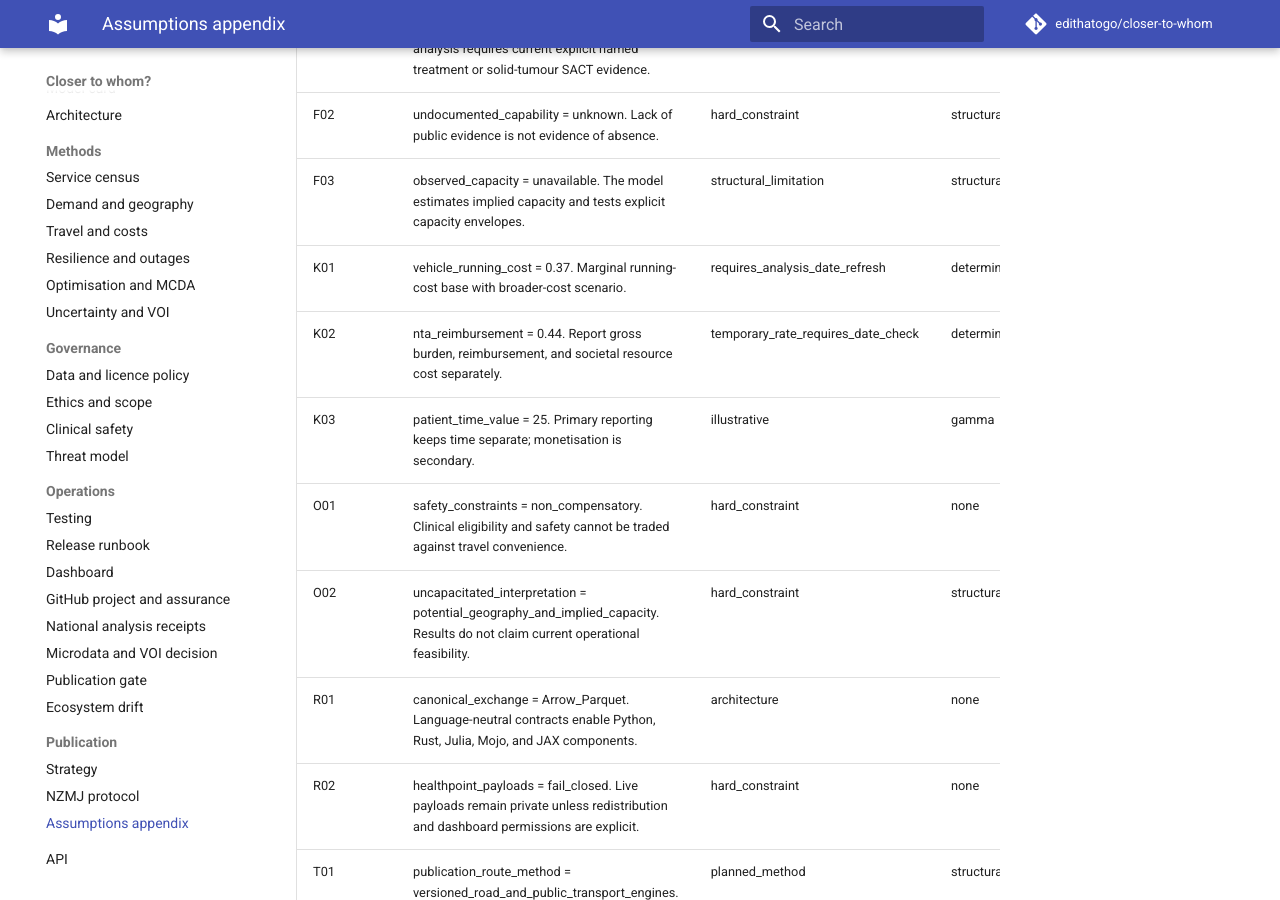
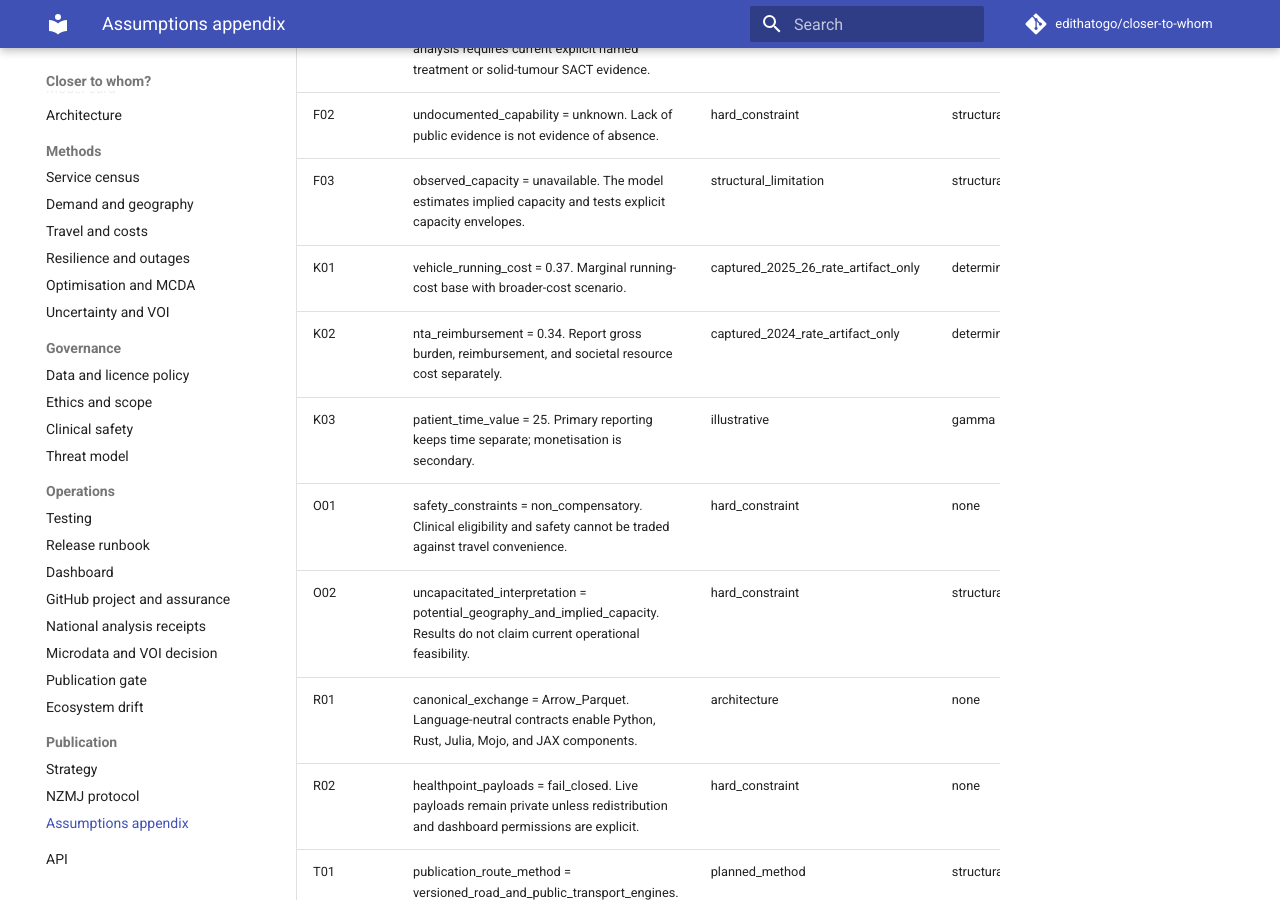
Before and after one commit to edithatogo/closer-to-whom, an MkDocs documentation site: the page built from docs/publication/assumptions-appendix.md, in a window 1280 px wide and 900 px high, scrolled down 1441 px. Built offline with MkDocs 1.6.1 and Material for MkDocs 9.7.7, drawn with Linux system fonts in a browser that asks for light colours; comment, search, counter and statistics services are not loaded.

Commit message:
Capture public travel cost source receipts

```diff
--- a/docs/publication/assumptions-appendix.md
+++ b/docs/publication/assumptions-appendix.md
@@ -19,8 +19,8 @@ Generated from `assumptions/assumptions.yaml`; do not edit by hand.
 | F01 | conservative_evidence_threshold = 2. Primary analysis requires current explicit named treatment or solid-tumour SACT evidence. | protocol_rule | structural |  |
 | F02 | undocumented_capability = unknown. Lack of public evidence is not evidence of absence. | hard_constraint | structural |  |
 | F03 | observed_capacity = unavailable. The model estimates implied capacity and tests explicit capacity envelopes. | structural_limitation | structural |  |
-| K01 | vehicle_running_cost = 0.37. Marginal running-cost base with broader-cost scenario. | requires_analysis_date_refresh | deterministic_scenario |  |
-| K02 | nta_reimbursement = 0.44. Report gross burden, reimbursement, and societal resource cost separately. | temporary_rate_requires_date_check | deterministic_scenario |  |
+| K01 | vehicle_running_cost = 0.37. Marginal running-cost base with broader-cost scenario. | captured_2025_26_rate_artifact_only | deterministic_scenario |  |
+| K02 | nta_reimbursement = 0.34. Report gross burden, reimbursement, and societal resource cost separately. | captured_2024_rate_artifact_only | deterministic_scenario |  |
 | K03 | patient_time_value = 25. Primary reporting keeps time separate; monetisation is secondary. | illustrative | gamma |  |
 | O01 | safety_constraints = non_compensatory. Clinical eligibility and safety cannot be traded against travel convenience. | hard_constraint | none |  |
 | O02 | uncapacitated_interpretation = potential_geography_and_implied_capacity. Results do not claim current operational feasibility. | hard_constraint | structural |  |
```
Also changed, not shown: data/public/source-registry.yaml (+5 -3 lines), 3 other files.
